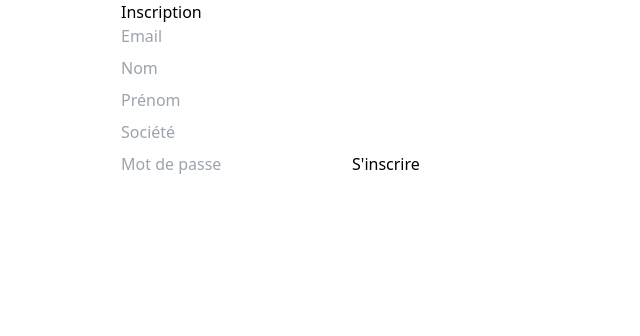
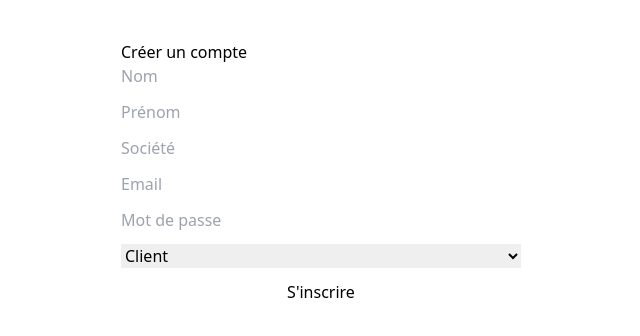
Before and after one commit to OneOffsas/claimoneoff-front02, a Next.js app: page /register in a window 1280 px wide. Shown: the top 336 px of the page, without its empty margins (319-959 px from the left). Built offline with nearby package versions, Linux system fonts and the light colour scheme.

Commit message:
Update register.js

```diff
--- a/pages/register.js
+++ b/pages/register.js
@@ -1,46 +1,52 @@
 import React, { useState } from "react";
 
 export default function Register() {
-  const [email, setEmail] = useState("");
-  const [password, setPassword] = useState("");
-  const [nom, setNom] = useState("");
-  const [prenom, setPrenom] = useState("");
-  const [societe, setSociete] = useState("");
+  const [loading, setLoading] = useState(false);
   const [message, setMessage] = useState("");
 
   async function handleRegister(e) {
     e.preventDefault();
-
-    // Ne jamais hasher ici avec window.sha256, utilise la lib js-sha256
-    const sha256 = (await import("js-sha256")).sha256;
-    const passwordHash = sha256(password);
+    setLoading(true);
+    setMessage("");
+    const nom = e.target.nom.value;
+    const prenom = e.target.prenom.value;
+    const societe = e.target.societe.value;
+    const email = e.target.email.value;
+    const motdepasse = e.target.motdepasse.value;
+    const role = e.target.role.value;
 
     const res = await fetch("/api/register", {
       method: "POST",
       headers: { "Content-Type": "application/json" },
-      body: JSON.stringify({
-        email, passwordHash, nom, prenom, societe
-      })
+      body: JSON.stringify({ nom, prenom, societe, email, motdepasse, role }),
     });
 
     const data = await res.json();
-    if (data.status === "success") {
-      setMessage("Inscription réussie !");
+
+    if (res.ok) {
+      setMessage("✅ Inscription réussie ! Vous pouvez maintenant vous connecter.");
     } else {
-      setMessage(data.message || "Erreur lors de l'inscription");
+      setMessage("❌ Erreur : " + (data.error || "Impossible de s'inscrire."));
     }
+    setLoading(false);
   }
 
   return (
-    <form onSubmit={handleRegister} style={{ maxWidth: 400, margin: "auto" }}>
-      <h2>Inscription</h2>
-      <input placeholder="Email" value={email} onChange={e => setEmail(e.target.value)} required className="form-control mb-2" />
-      <input placeholder="Nom" value={nom} onChange={e => setNom(e.target.value)} required className="form-control mb-2" />
-      <input placeholder="Prénom" value={prenom} onChange={e => setPrenom(e.target.value)} required className="form-control mb-2" />
-      <input placeholder="Société" value={societe} onChange={e => setSociete(e.target.value)} required className="form-control mb-2" />
-      <input placeholder="Mot de passe" type="password" value={password} onChange={e => setPassword(e.target.value)} required className="form-control mb-2" />
-      <button type="submit" className="btn btn-primary w-100">S'inscrire</button>
-      {message && <div className="alert alert-info mt-2">{message}</div>}
-    </form>
+    <div style={{ maxWidth: 400, margin: "40px auto" }}>
+      <h2>Créer un compte</h2>
+      <form onSubmit={handleRegister} style={{ display: "flex", flexDirection: "column", gap: 12 }}>
+        <input name="nom" placeholder="Nom" required />
+        <input name="prenom" placeholder="Prénom" required />
+        <input name="societe" placeholder="Société" required />
+        <input name="email" placeholder="Email" type="email" required />
+        <input name="motdepasse" placeholder="Mot de passe" type="password" required />
+        <select name="role" required>
+          <option value="Client">Client</option>
+          <option value="Admin">Admin</option>
+        </select>
+        <button type="submit" disabled={loading}>{loading ? "Création..." : "S'inscrire"}</button>
+      </form>
+      {message && <div style={{ marginTop: 16 }}>{message}</div>}
+    </div>
   );
 }
```
